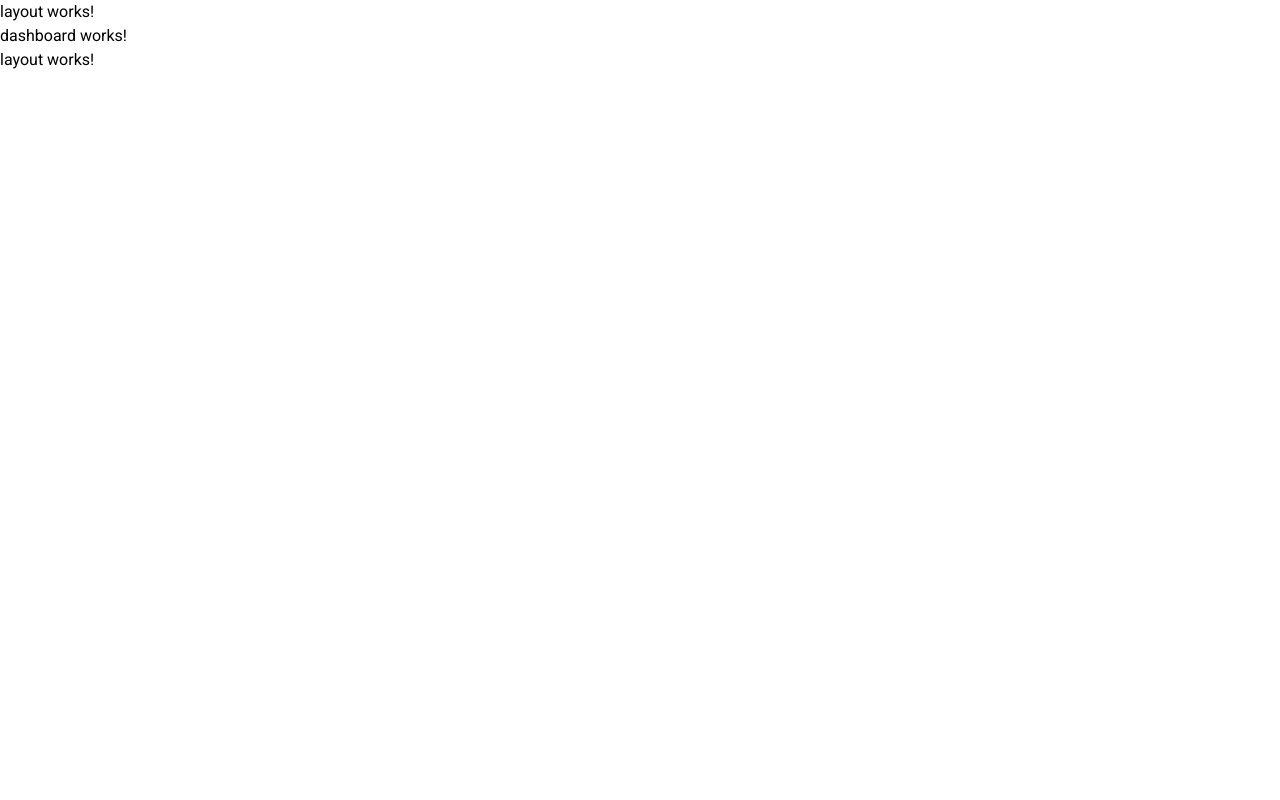
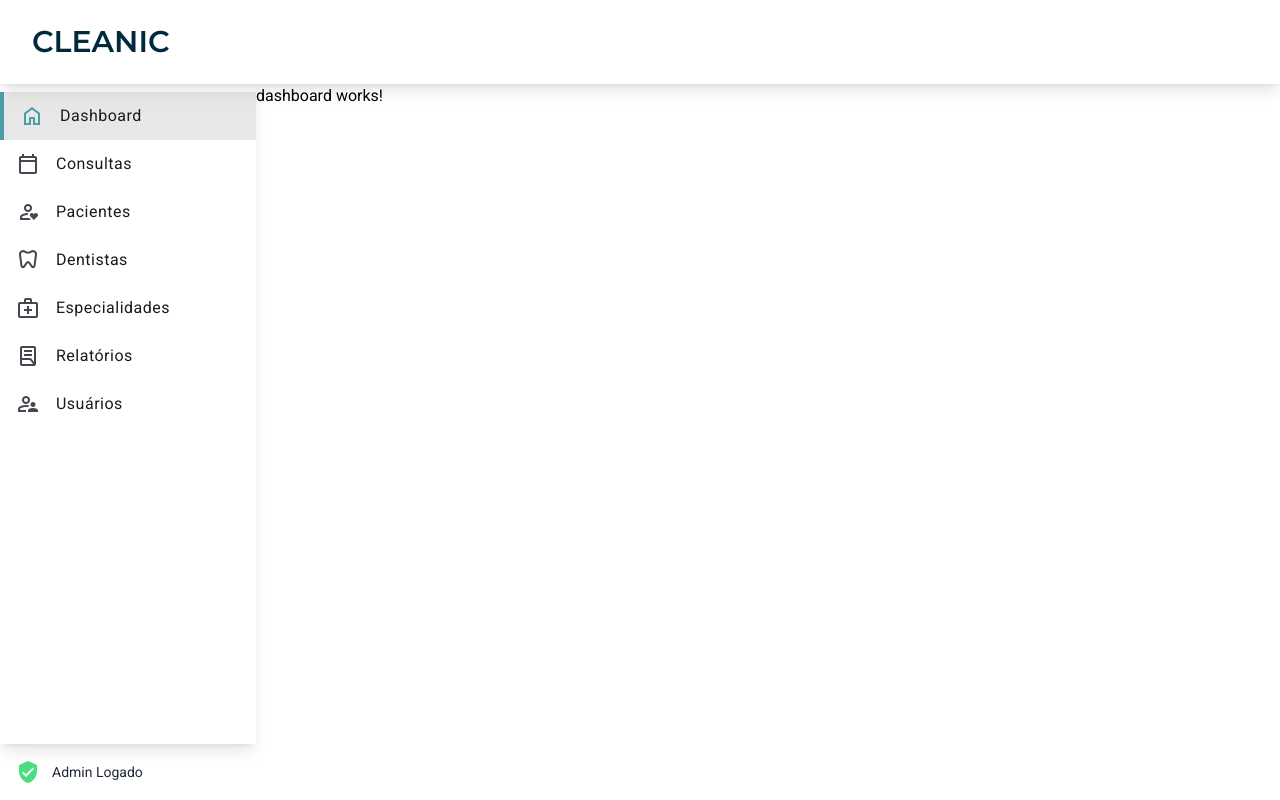
Before and after one commit to rafatav/frontend-dental-clinic, an Angular app: page /dashboard in a window 1280 px wide. Built offline with nearby package versions, Linux system fonts and the light colour scheme.

Commit message:
feat: build layout component with sidebar/header
add colors to tailwind.config
import montserrat font in index

```diff
--- a/src/app/template/layout/layout.component.html
+++ b/src/app/template/layout/layout.component.html
@@ -1,3 +1,57 @@
-<p>layout works!</p>
-<router-outlet></router-outlet>
-<p>layout works!</p>
+<header class="relative z-10 bg-white shadow-lg flex items-center py-6 px-8">
+  <a routerLink="/dashboard" class="text-3xl font-logo uppercase font-semibold text-dark-navy hover:text-light-teal transition-colors">
+    CLEANIC
+  </a>
+</header>
+
+<div class="flex h-[calc(100vh-84px)] bg-white">
+  <aside class="w-64 flex flex-col">
+    <mat-nav-list class="relative z-9 flex-1 bg-white shadow-lg">
+      <a mat-list-item class="border-matlistitem" routerLink="/dashboard" routerLinkActive="router-active">
+        <mat-icon matListItemIcon class="material-symbols-outlined">home</mat-icon>
+        <span matListItemTitle>Dashboard</span>
+      </a>
+
+      <a mat-list-item class="border-matlistitem" routerLink="/appointments" routerLinkActive="router-active">
+        <mat-icon matListItemIcon class="material-symbols-outlined">calendar_today</mat-icon>
+        <span matListItemTitle>Consultas</span>
+      </a>
+
+      <a mat-list-item class="border-matlistitem" routerLink="/patients" routerLinkActive="router-active">
+        <mat-icon matListItemIcon class="material-symbols-outlined">person_heart</mat-icon>
+        <span matListItemTitle>Pacientes</span>
+      </a>
+
+      <a mat-list-item class="border-matlistitem" routerLink="/dentists" routerLinkActive="router-active">
+        <mat-icon matListItemIcon class="material-symbols-outlined">dentistry</mat-icon>
+        <span matListItemTitle>Dentistas</span>
+      </a>
+
+      <a mat-list-item class="border-matlistitem" routerLink="/specialties" routerLinkActive="router-active">
+        <mat-icon matListItemIcon class="material-symbols-outlined">medical_services</mat-icon>
+        <span matListItemTitle>Especialidades</span>
+      </a>
+
+      <a mat-list-item class="border-matlistitem" routerLink="/reports" routerLinkActive="router-active">
+        <mat-icon matListItemIcon class="material-symbols-outlined">lab_profile</mat-icon>
+        <span matListItemTitle>Relatórios</span>
+      </a>
+
+      <a mat-list-item class="border-matlistitem" routerLink="/users" routerLinkActive="router-active">
+        <mat-icon matListItemIcon class="material-symbols-outlined">supervisor_account</mat-icon>
+        <span matListItemTitle>Usuários</span>
+      </a>
+    </mat-nav-list>
+
+    <div class="p-4 flex items-center gap-3">
+      <mat-icon class="text-green-400" aria-hidden="false">verified_user</mat-icon>
+      <span class="text-sm text-gray-800">Admin Logado</span>
+    </div>
+  </aside>
+
+  <main class="flex-1 flex flex-col overflow-hidden">
+    <div class="flex-1 overflow-y-auto">
+      <router-outlet></router-outlet>
+    </div>
+  </main>
+</div>
--- a/src/app/template/layout/layout.component.scss
+++ b/src/app/template/layout/layout.component.scss
@@ -0,0 +1,18 @@
+.font-logo {
+  font-family: "Montserrat", sans-serif;
+}
+
+.router-active {
+  background-color: #e7e7e7;
+  color: #4B9EA8 !important;
+  border-radius: 0 !important;
+  border-left: 4px solid #4B9EA8;
+}
+
+.router-active mat-icon {
+  color: #4B9EA8;
+}
+
+.border-matlistitem {
+  border-radius: 0 !important;
+}
--- a/src/index.html
+++ b/src/index.html
@@ -8,6 +8,8 @@
   <link rel="icon" type="image/x-icon" href="favicon.ico">
   <link href="https://fonts.googleapis.com/css2?family=Roboto:wght@300;400;500&display=swap" rel="stylesheet">
   <link href="https://fonts.googleapis.com/icon?family=Material+Icons" rel="stylesheet">
+  <link rel="stylesheet" href="https://fonts.googleapis.com/css2?family=Material+Symbols+Outlined" />
+  <link href="https://fonts.googleapis.com/css2?family=Fira+Code:wght@300..700&family=Montserrat:ital,wght@0,100..900;1,100..900&display=swap" rel="stylesheet">
 </head>
 <body class="mat-typography">
   <app-root></app-root>
--- a/tailwind.config.js
+++ b/tailwind.config.js
@@ -4,7 +4,12 @@ module.exports = {
     "./src/**/*.{html,ts}"
   ],
   theme: {
-    extend: {},
+    extend: {
+      colors: {
+        'dark-navy': '#002A3C',
+        'light-teal': '#4B9EA8',
+      },
+    },
   },
   plugins: [],
 }
```
Also changed, not shown: src/app/template/template.module.ts (+6 -2 lines).
